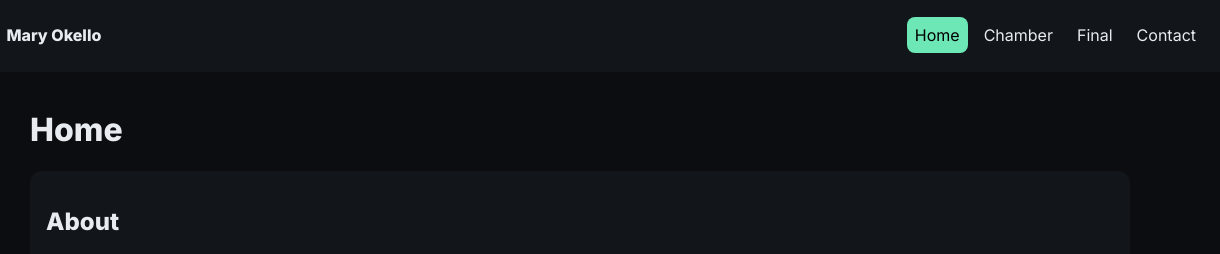
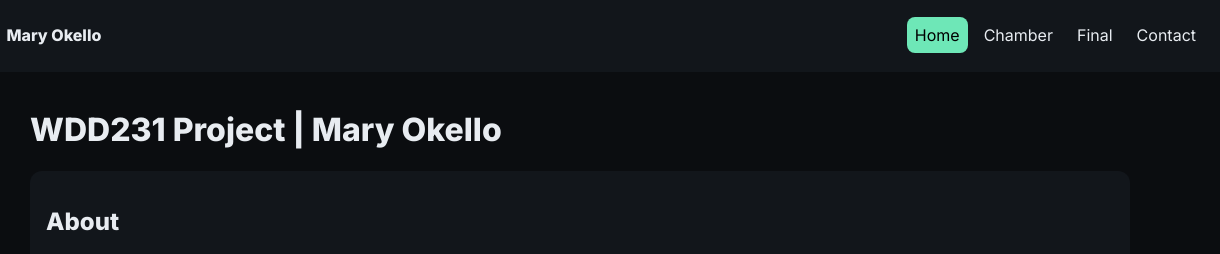
Before and after one commit to Maryokello/wdd231, a plain HTML site: page index.html in a window 1280 px wide. Shown: the top 254 px of the page, 60-1280 px from the left. Drawn offline with Linux system fonts and the light colour scheme.

Commit message:
updated the html and js file

```diff
--- a/index.html
+++ b/index.html
@@ -1,7 +1,7 @@
 <!DOCTYPE html>
 <html lang="en">
 <head>
-  <meta charset="UTF-8" />
+ <meta charset="UTF-8">
   <meta name="viewport" content="width=device-width, initial-scale=1" />
   <title>WDD231 Project | Mary Okello</title>
   <meta name="description" content="Personal home page for coursework: responsive navigation, semantic layout, and dynamic course listing." />
@@ -45,7 +45,8 @@
   </header>
 
   <main class="container">
-    <h1>Home</h1>
+    <h1>WDD231 Project | Mary Okello</h1>
+
 
     <section class="panel">
       <h2>About</h2>
--- a/scripts/scripts.js
+++ b/scripts/scripts.js
@@ -1,4 +1,3 @@
-console.log("✅ scripts.js is loaded");
 
 // Responsive nav toggle
 const menuBtn = document.getElementById('menuBtn');
```
